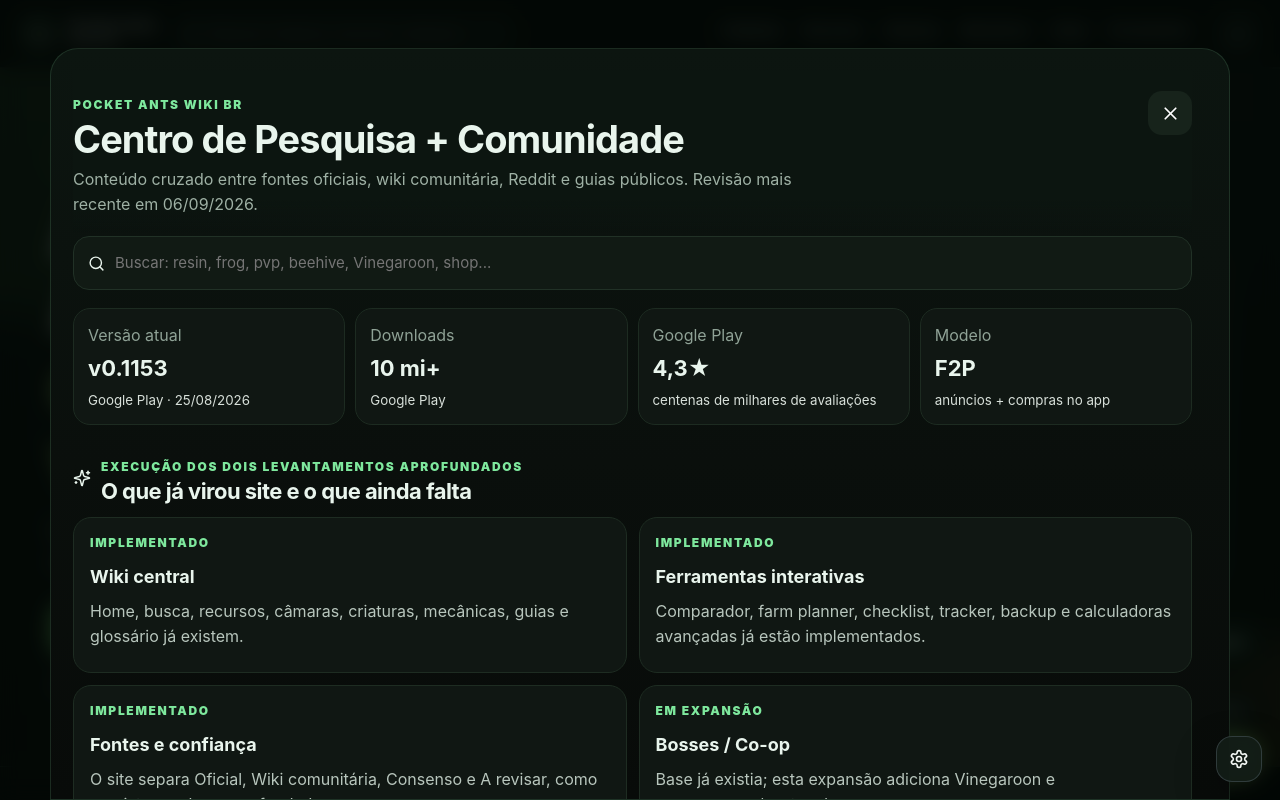
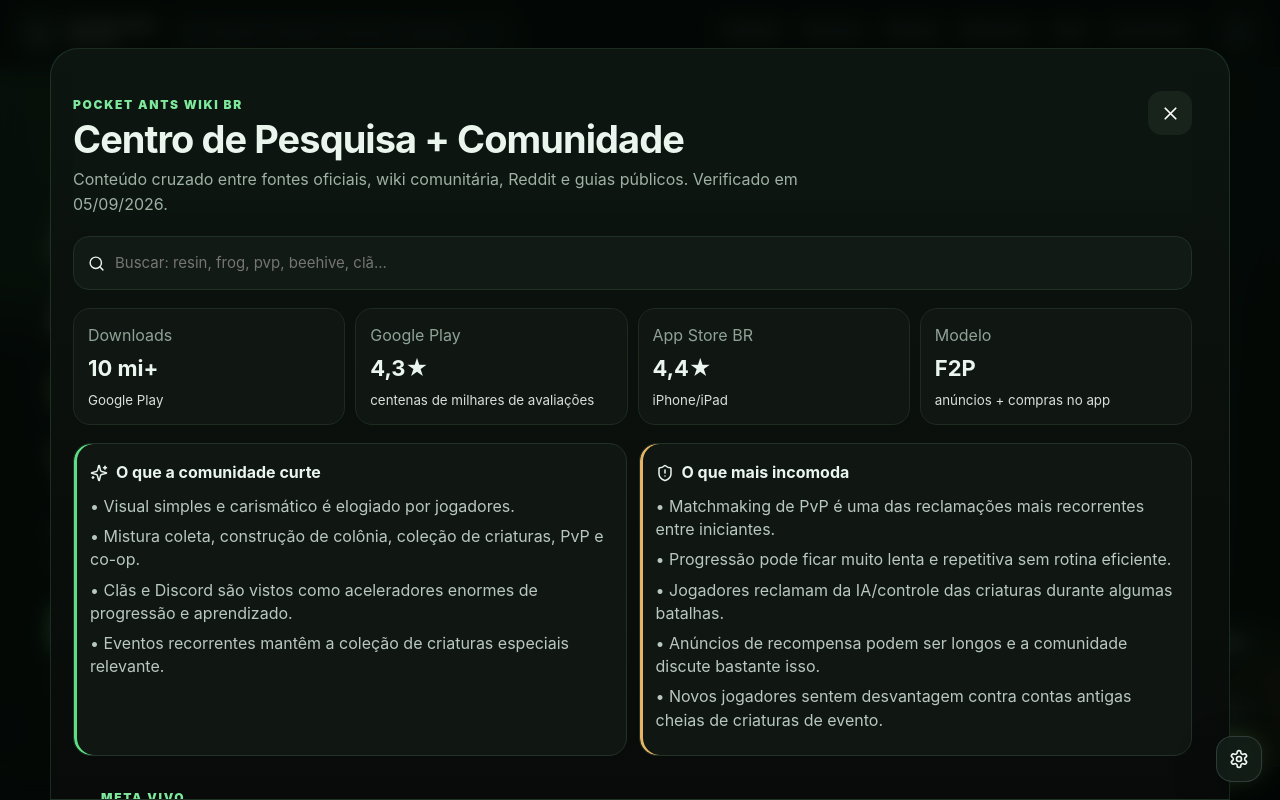
Before and after one commit to zeckofc143-hub/manga-bridge, a React (Vite) app: page / in a window 1280 px wide. Both pictures are taken after a click on the button "Pesquisa + Comunidade". Shown: the top 800 px of the page. Built offline with nearby package versions, Linux system fonts and the light colour scheme.

Commit message:
revert: keep research hub focused and visually lighter

```diff
--- a/src/CommunityResearchHub.jsx
+++ b/src/CommunityResearchHub.jsx
@@ -1,7 +1,6 @@
 import React, { useMemo, useState } from 'react';
 import { BookOpen, ChevronDown, ExternalLink, Search, ShieldAlert, Sparkles, Users, X } from 'lucide-react';
 import { researchSnapshot, communityConsensus, knowledgeSections, sourceRegistry } from './communityResearchData';
-import { latestResearchStatus, expansionKnowledgeSections, expansionSources, executiveResearchCoverage } from './researchExpansionData';
 import './communityResearchHub.css';
 
 const tabs = [
@@ -12,8 +11,6 @@
   ['Honeydew', 'Honeydew'],
   ['Mapa', 'Mapa'],
   ['Dungeon', 'Dungeon'],
-  ['Bosses', 'Bosses'],
-  ['Shops', 'Shops'],
   ['Multiplayer', 'Multiplayer'],
   ['PvP', 'PvP'],
   ['Garden', 'Garden'],
@@ -26,13 +23,6 @@
   return 'Opinião recorrente';
 }
 
-function coverageLabel(status) {
-  if (status === 'forte') return 'Implementado';
-  if (status === 'expandindo') return 'Em expansão';
-  if (status === 'parcial') return 'Parcial';
-  return 'Secundário';
-}
-
 export default function CommunityResearchHub() {
   const [open, setOpen] = useState(false);
   const [tab, setTab] = useState('all');
@@ -40,22 +30,19 @@
   const [sourceFilter, setSourceFilter] = useState('Todos');
   const normalized = query.trim().toLowerCase();
 
-  const allKnowledgeSections = useMemo(() => [...knowledgeSections, ...expansionKnowledgeSections], []);
-  const allSources = useMemo(() => [...sourceRegistry, ...expansionSources], []);
-
-  const filteredSections = useMemo(() => allKnowledgeSections.filter(section => {
+  const filteredSections = useMemo(() => knowledgeSections.filter(section => {
     const byTab = tab === 'all' || section.category === tab;
     const haystack = `${section.title} ${section.category} ${section.items.join(' ')}`.toLowerCase();
     return byTab && (!normalized || haystack.includes(normalized));
-  }), [tab, normalized, allKnowledgeSections]);
+  }), [tab, normalized]);
 
   const filteredConsensus = useMemo(() => communityConsensus.filter(item => {
     const haystack = `${item.title} ${item.category} ${item.summary} ${item.bullets.join(' ')}`.toLowerCase();
     return !normalized || haystack.includes(normalized);
   }), [normalized]);
 
-  const sourceTypes = ['Todos', ...Array.from(new Set(allSources.map(s => s.type)))];
-  const filteredSources = allSources.filter(source => {
+  const sourceTypes = ['Todos', ...Array.from(new Set(sourceRegistry.map(s => s.type)))];
+  const filteredSources = sourceRegistry.filter(source => {
     const typeOk = sourceFilter === 'Todos' || source.type === sourceFilter;
     const haystack = `${source.name} ${source.topic} ${source.type}`.toLowerCase();
     return typeOk && (!normalized || haystack.includes(normalized));
@@ -73,32 +60,21 @@
             <div>
               <span className="research-kicker">Pocket Ants Wiki BR</span>
               <h2>Centro de Pesquisa + Comunidade</h2>
-              <p>Conteúdo cruzado entre fontes oficiais, wiki comunitária, Reddit e guias públicos. Revisão mais recente em {latestResearchStatus.verifiedAt.split('-').reverse().join('/')}.</p>
+              <p>Conteúdo cruzado entre fontes oficiais, wiki comunitária, Reddit e guias públicos. Verificado em {researchSnapshot.verifiedAt.split('-').reverse().join('/')}.</p>
             </div>
-            <button className="research-close" onClick={() => setOpen(false)} aria-label="Fechar centro de pesquisa"><X size={21}/></button>
+            <button className="research-close" onClick={() => setOpen(false)}><X size={21}/></button>
           </header>
 
           <div className="research-searchbar">
             <Search size={17}/>
-            <input value={query} onChange={e => setQuery(e.target.value)} placeholder="Buscar: resin, frog, pvp, beehive, Vinegaroon, shop..."/>
+            <input value={query} onChange={e => setQuery(e.target.value)} placeholder="Buscar: resin, frog, pvp, beehive, clã..."/>
           </div>
 
           <section className="research-stats">
-            <article><span>Versão atual</span><strong>{latestResearchStatus.gameVersion}</strong><small>Google Play · {latestResearchStatus.storeUpdatedAt}</small></article>
             <article><span>Downloads</span><strong>{researchSnapshot.game.downloads}</strong><small>Google Play</small></article>
             <article><span>Google Play</span><strong>{researchSnapshot.game.googlePlayRating}</strong><small>centenas de milhares de avaliações</small></article>
+            <article><span>App Store BR</span><strong>{researchSnapshot.game.appStoreBRRating}</strong><small>iPhone/iPad</small></article>
             <article><span>Modelo</span><strong>F2P</strong><small>anúncios + compras no app</small></article>
-          </section>
-
-          <section className="research-block">
-            <div className="research-title-row"><Sparkles size={18}/><div><span>Execução dos dois levantamentos aprofundados</span><h3>O que já virou site e o que ainda falta</h3></div></div>
-            <div className="knowledge-grid">
-              {executiveResearchCoverage.map(item => <article className="knowledge-card" key={item.id}>
-                <div className="knowledge-cat">{coverageLabel(item.status)}</div>
-                <h4>{item.label}</h4>
-                <p>{item.detail}</p>
-              </article>)}
-            </div>
           </section>
 
           <section className="research-sentiment">
@@ -141,14 +117,14 @@
             <div className="research-title-row"><ExternalLink size={18}/><div><span>Transparência</span><h3>Fontes usadas na pesquisa</h3></div></div>
             <div className="source-filters">{sourceTypes.map(type => <button key={type} className={sourceFilter === type ? 'active' : ''} onClick={() => setSourceFilter(type)}>{type}</button>)}</div>
             <div className="source-list">
-              {filteredSources.map(source => <a key={`${source.url}-${source.topic}`} href={source.url} target="_blank" rel="noreferrer" className="source-row">
+              {filteredSources.map(source => <a key={source.url} href={source.url} target="_blank" rel="noreferrer" className="source-row">
                 <div><span>{source.type}</span><strong>{source.name}</strong><small>{source.topic}</small></div><ExternalLink size={15}/>
               </a>)}
             </div>
           </section>
 
           <footer className="research-footer">
-            <strong>Regra da wiki:</strong> fato oficial, dado comunitário e opinião de meta não são tratados como a mesma coisa. Estratégias podem mudar com atualização, evento e balanceamento. {latestResearchStatus.note}
+            <strong>Regra da wiki:</strong> fato oficial, dado comunitário e opinião de meta não são tratados como a mesma coisa. Estratégias podem mudar com atualização, evento e balanceamento.
           </footer>
         </section>
       </div>}
```
